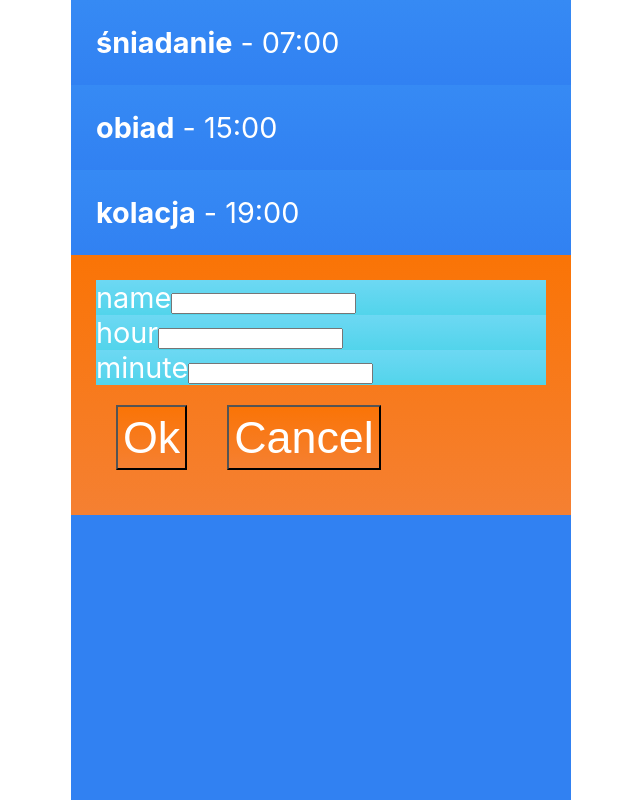
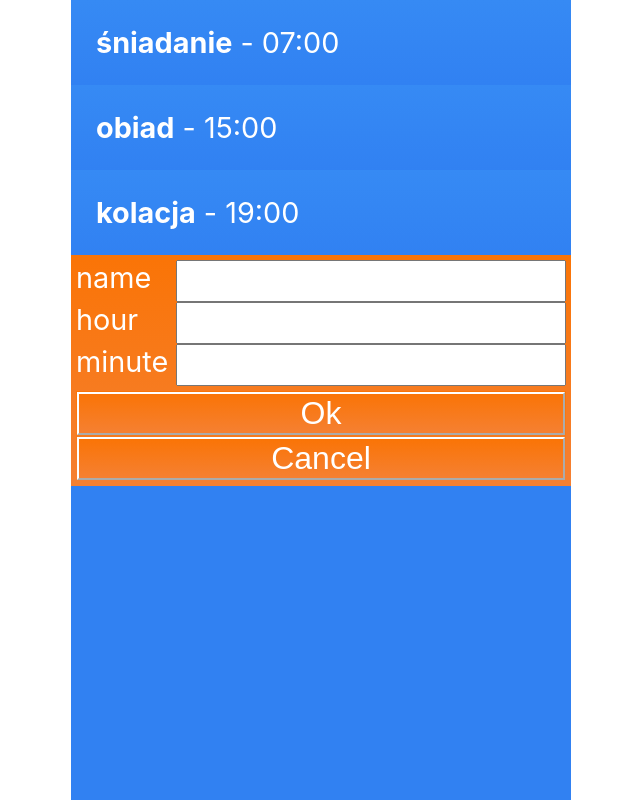
Before and after one commit to andrii3s/react-pierwsze-kroki, a React (Create React App) app: page / in a window 1280 px wide. Shown: the whole page, without its empty margins (319-959 px from the left). Built offline with nearby package versions, Linux system fonts and the light colour scheme.

Commit message:
* Lesson 05 + uniqid + editEvent & saveEvent

```diff
--- a/package.json
+++ b/package.json
@@ -5,7 +5,8 @@
   "dependencies": {
     "react": "^16.8.6",
     "react-dom": "^16.8.6",
-    "react-scripts": "3.0.1"
+    "react-scripts": "3.0.1",
+    "uniqid": "^5.0.3"
   },
   "scripts": {
     "start": "react-scripts start",
--- a/src/App.jsx
+++ b/src/App.jsx
@@ -1,4 +1,5 @@
 import React, { Component } from 'react';
+import uniqid from 'uniqid';
 
 import './App.css';
 import Countdown from './Countdown';
@@ -9,20 +10,57 @@ class App extends Component {
         super();
         this.state = {
             events: [
-                {id: 0, name: "śniadanie", time: "07:00"},
-                {id: 1, name: "obiad", time: "15:00"},
-                {id: 2, name: "kolacja", time: "19:00"}
-            ]
-        }
+                {id: 0, name: "śniadanie", hour: "07", minute: "00"},
+                {id: 1, name: "obiad", hour: "15", minute: "00"},
+                {id: 2, name: "kolacja", hour: "19", minute: "00"}
+            ],
+            editedEvent: {
+                id: uniqid(),
+                name: "",
+                hour: "",
+                minute: ""
+            }
+        };
+        this.handleEditEvent = this.handleEditEvent.bind(this);
+        this.handleSaveEvent = this.handleSaveEvent.bind(this);
     }
+
+    handleEditEvent(val) {
+        this.setState(prevState => {
+            return {
+                editedEvent: Object.assign(prevState.editedEvent, val)
+            }
+        })
+    };
+
+    handleSaveEvent() {
+        this.setState(prevState => ({
+            events: [...prevState.events, prevState.editedEvent],
+            editedEvent: {
+                id: uniqid(),
+                name: "",
+                hour: "",
+                minute: ""
+            }
+        })
+        )
+    };
+
     render() {
         const events = this.state.events.map(el => {
-            return <div><Countdown id={el.id} name={el.name} time={el.time} /></div>;
-        })
+            return <div><Countdown key={el.id} name={el.name} hour={el.hour} minute={el.minute} /></div>;
+        });
+
         return (
             <div className="App">
                 {events}
-                <EditEvent onSave={() => alert("A")}/>
+                <EditEvent
+                    name = {this.state.editedEvent.name}
+                    hour = {this.state.editedEvent.hour}
+                    minute = {this.state.editedEvent.minute}
+                    onInputChange = {val => this.handleEditEvent(val)}
+                    onSave = {() => this.handleSaveEvent()}
+                />
             </div>
         )
     }
--- a/src/Countdown.jsx
+++ b/src/Countdown.jsx
@@ -4,13 +4,14 @@ import './Countdown.css';
 
 const Countdown = props => (
     <div className="countdown">
-        <strong>{props.name}</strong> - {props.time}
+        <strong>{props.name}</strong> - {props.hour}:{props.minute}
     </div>
 );
 
 Countdown.propTypes = {
     name: PropTypes.string,
-    time: PropTypes.string
+    hour: PropTypes.string,
+    minute: PropTypes.string
 }
 
 export default Countdown;
--- a/src/EditEvent.css
+++ b/src/EditEvent.css
@@ -1,20 +1,32 @@
-.edit-event {
+
+.edit-event-panel {
     background: linear-gradient(#fa7406, #f58032);
     color: #ffffff;
     font-size: 1.8rem;
-    padding: 25px;
+    padding: 5px;
 }
 
-.edit-event__input-group {
-    background: linear-gradient(#6dd8f3, #52d4eb);
-    color: #ffffff;
-    font-size: 1.8rem;
+.edit-event-input-row {
+    display: grid;
+    grid-template-columns: 100px auto;
+  }
+
+#name, #hour, #minute {
+    padding: 10px;
+    font-size: 1.0rem;
+}
+
+.buttons-panel {
+    display: grid;
+    margin-top: 5px;
+    background: linear-gradient(#fa7406, #f58032);
+    font-size: 2.8rem;
 }
 
 button {
     background: linear-gradient(#fa7406, #f58032);
+    border-color: #ffffff;
+    margin: 1px;
     color: #ffffff;
-    margin: 20px;
-    padding: 5px;
-    font-size: 2.8rem;
+    font-size: 2.0rem;
 }
--- a/src/EditEvent.jsx
+++ b/src/EditEvent.jsx
@@ -1,23 +1,44 @@
 import React from 'react';
 import './EditEvent.css';
+//import { tsPropertySignature } from '@babel/types';
 
 const EditEvent = props => {
     return (
-        <div className="edit-event">
-            <div className="edit-event__input-group">
+        <div className="edit-event-panel">
+            <div className="edit-event-input-row">
                 <label htmlFor="name">name</label>
-                <input type="text" id="name" name="name" />
+                <input
+                    type="text"
+                    id="name"
+                    name="name"
+                    value={props.name}
+                    onChange = {e => props.onInputChange({[e.target.name]: e.target.value})}
+                />
             </div>
-            <div className="edit-event__input-group">
+            <div className="edit-event-input-row">
                 <label htmlFor="hour">hour</label>
-                <input type="tel" id="hour" name="hour" />
+                <input
+                    type="tel"
+                    id="hour"
+                    name="hour"
+                    value={props.hour}
+                    onChange = {e => props.onInputChange({[e.target.name]: e.target.value})}
+                />
             </div>
-            <div className="edit-event__input-group">
+            <div className="edit-event-input-row">
                 <label htmlFor="minute">minute</label>
-                <input type="tel" id="minute" name="minute" />
+                <input
+                    type="tel"
+                    id="minute"
+                    name="minute"
+                    value={props.minute}
+                    onChange = {e => props.onInputChange({[e.target.name]: e.target.value})}
+                />
             </div>
-            <button onClick={() => props.onSave()}>Ok</button>
-            <button>Cancel</button>
+            <div className="buttons-panel">
+                <button onClick={() => props.onSave()}>Ok</button>
+                <button>Cancel</button>
+            </div>
         </div>
     )
 }
```
Also changed, not shown: 1 other file (tests, documents, lock files or other folders).
